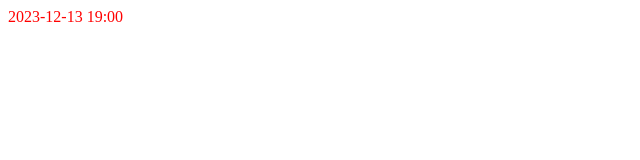
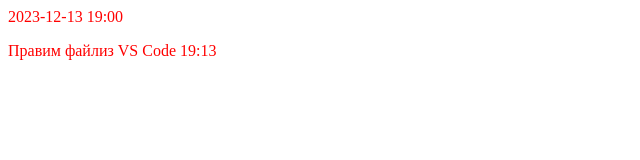
Before and after one commit to Ra-Ful/Test2023_12_13, a plain HTML site: page index.html in a window 1280 px wide. Shown: the whole page, without its empty margins (0-640 px from the left). Drawn offline with Linux system fonts and the light colour scheme.

Commit message:
Update index.html
Редактирую файл не в гитхабе

```diff
--- a/index.html
+++ b/index.html
@@ -1,11 +1,14 @@
 <html>
    <head>
      <style>
-       p{color:red;}
+       p{
+        color:red;
+      }
 
      </style>
    </head>
   <body>
     <p> 2023-12-13 19:00 </p>
+    <p>Правим файлиз VS Code 19:13</p>
   </body>
 </html>
```
